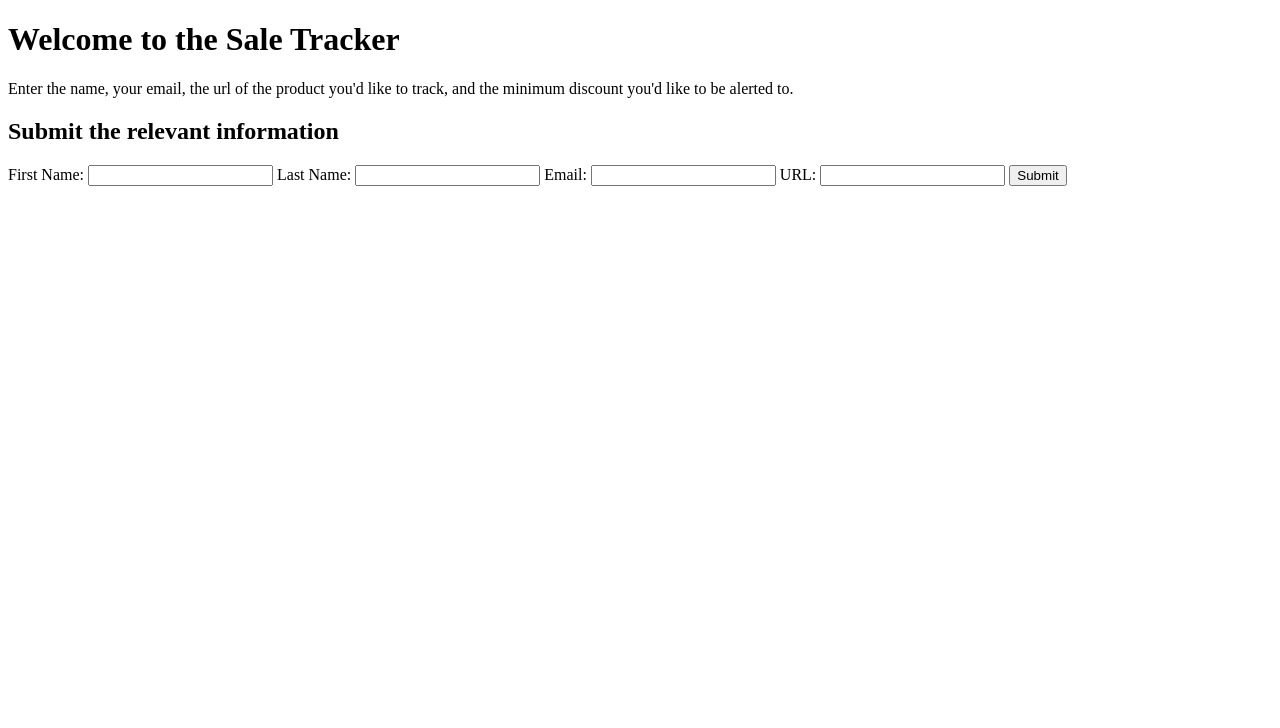
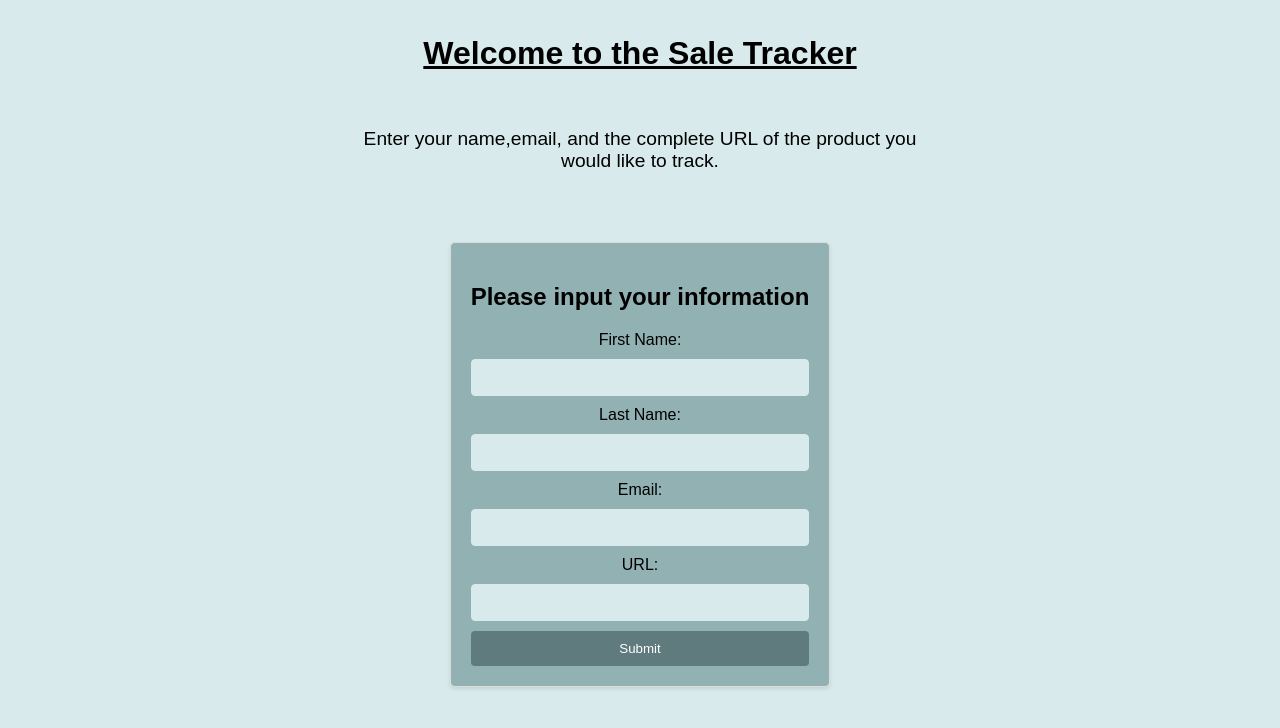
Before and after one commit to Zander-Snow-Sigma/personal_sale_tracker, a Flask app: page / in a window 1280 px wide. Shown: the top 728 px of the page. Run offline with Flask 3, Linux system fonts and the light colour scheme; some libraries are stand-ins or nearby versions.

Commit message:
changed formatting of html

```diff
--- a/templates/input_website.html
+++ b/templates/input_website.html
@@ -4,15 +4,74 @@
     <meta charset="UTF-8">
     <meta name="viewport" content="width=device-width, initial-scale=1.0">
     <title>Sale Tracker</title>
+    <style>
+        body {
+            margin: 0;
+            padding: 0;
+            display: flex;
+            flex-direction: column;
+            align-items: center;
+            font-family: Arial, sans-serif;
+            background-color: #d8eaeb;
+        }
+
+        h1 {
+            margin-top: 35px;
+            text-decoration: underline;
+            font-size: xx-large;
+        }
+
+        p {
+            max-width: 600px;
+            text-align: center;
+            margin: 35px 20px;
+            font-size: larger;
+        }
+
+        .container {
+            text-align: center;
+            max-width: 600px;
+            margin: 35px;
+            padding: 20px;
+            border: 1px solid #ddd;
+            border-radius: 5px;
+            box-shadow: 0 2px 4px rgba(0, 0, 0, 0.1);
+            background-color:  #91b1b3;
+        }
+
+        form {
+            display: flex;
+            flex-direction: column;
+            gap: 10px;
+        }
+
+        input[type="text"], input[type="email"], input[type="url"] {
+            padding: 10px;
+            border: 1px solid #d8eaeb;
+            border-radius: 4px;
+            background-color: #d8eaeb;
+        }
+
+        button {
+            padding: 10px 15px;
+            border: none;
+            border-radius: 4px;
+            background-color: #5f7b7d;
+            color: white;
+            cursor: pointer;
+        }
+
+        button:hover {
+            background-color: #40959c;
+        }
+    </style>
 </head>
 <body>
-    <div class="container" id="home">
-        <h1>Welcome to the Sale Tracker</h1>
-        <p>Enter the name, your email, the url of the product you'd like to track, and the minimum discount you'd like to be alerted to.</p>
-    </div>
+    <h1>Welcome to the Sale Tracker</h1>
+    <p>Enter your name,email, and the complete URL of the product you would like to track.</p>
 
     <div class="container" id="submit">
-        <h2>Submit the relevant information</h1>
+        <h2>Please input your information</h2>
         <form action="/submit" method="post">
             <label for="firstName">First Name:</label>
             <input type="text" id="firstName" name="firstName" required>
```
